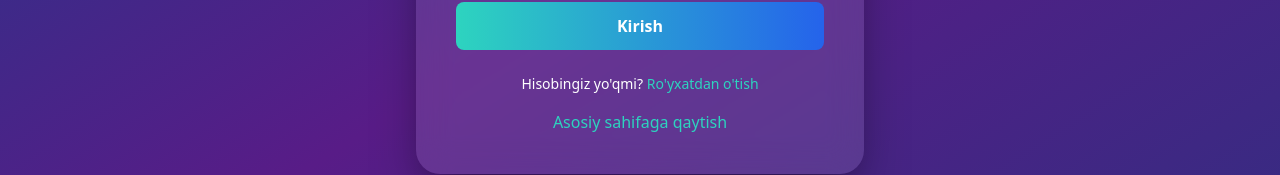
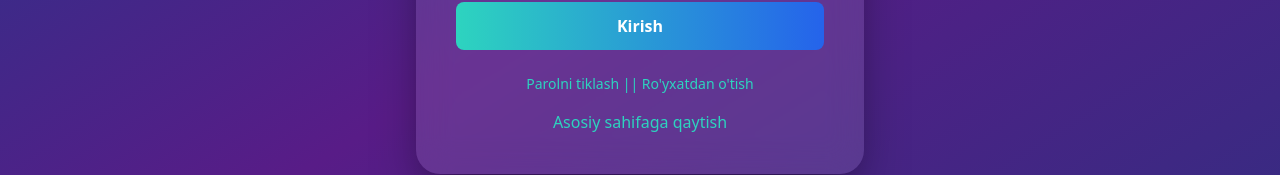
Before and after one commit to RevenBro/eshop-market, a React (Vite) app: page /login in a window 1280 px wide. Shown: the part 440-615 px from the top of the page. Built offline with nearby package versions, Linux system fonts and the light colour scheme; no server answers.

Commit message:
some components updated

```diff
--- a/src/Auth/Login.jsx
+++ b/src/Auth/Login.jsx
@@ -89,12 +89,18 @@ const Login = () => {
           </motion.button>
         </form>
         <div className="mt-6 text-center text-white">
-          <p className="text-sm">
-            Hisobingiz yo'qmi?{' '}
-            <a href="/signup" className="text-teal-400 hover:underline">
-              Ro'yxatdan o'tish
-            </a>
-          </p>
+          <div className='flex  justify-center'>
+            <p className="text-sm">
+              <a href="/forgot-password" className="text-teal-400 hover:underline">
+                Parolni tiklash |
+              </a>
+            </p>
+            <p className="text-sm">
+              <a href="/signup" className="text-teal-400 hover:underline">
+                | Ro'yxatdan o'tish
+              </a>
+            </p>
+          </div>
           <button
               onClick={() => navigate('/')}
               className="mt-4 text-teal-400 hover:underline"
--- a/src/components/UserProfile/UserProfile.jsx
+++ b/src/components/UserProfile/UserProfile.jsx
@@ -1,9 +1,20 @@
 import { useState } from "react";
 import { motion } from "framer-motion";
 import { LogOut, Settings, Sparkles, User } from "lucide-react";
+import '../../firebase/config'
+import {getAuth, signOut} from 'firebase/auth'
 
 const Menu = () => {
   const [isOpen, setIsOpen] = useState(false);
+
+  const handleLogout = () => {
+    console.log("Logging out...");
+    setIsOpen(false);
+
+    setTimeout(() => {
+      signOut(getAuth()).then(() => alert("Logged out")).catch((e) => alert(e.error))
+    }, 800)
+  };
 
   return (
     <div className="relative">
@@ -21,12 +32,11 @@ const Menu = () => {
           className="absolute right-0 mt-2 w-52 bg-white rounded-2xl shadow-xl overflow-hidden border border-gray-200"
         >
           <ul className="py-2">
-            <MenuItem icon={<User size={18} />} label="My GPTs" />
-            <MenuItem icon={<Sparkles size={18} />} label="Customize ChatGPT" />
+            <MenuItem icon={<User size={18} />} label="My Account" />
+            <MenuItem icon={<Sparkles size={18} />} label="Customize" />
             <MenuItem icon={<Settings size={18} />} label="Settings" />
-            <MenuItem icon={<Sparkles size={18} />} label="Upgrade Plan" />
             <div className="border-t border-gray-200 my-1"></div>
-            <MenuItem icon={<LogOut size={18} />} label="Log out" isDanger />
+            <MenuItem icon={<LogOut size={18} />} label="Log out" isDanger onClick={handleLogout} />
           </ul>
         </motion.div>
       )}
@@ -34,10 +44,11 @@ const Menu = () => {
   );
 };
 
-const MenuItem = ({ icon, label, isDanger }) => {
+const MenuItem = ({ icon, label, isDanger, onClick }) => {
   return (
     <li>
       <button
+        onClick={onClick}
         className={`flex items-center gap-3 w-full px-4 py-2 text-sm font-medium ${
           isDanger ? "text-red-500 hover:bg-red-50" : "text-gray-700 hover:bg-gray-100"
         } transition-all`}
```
